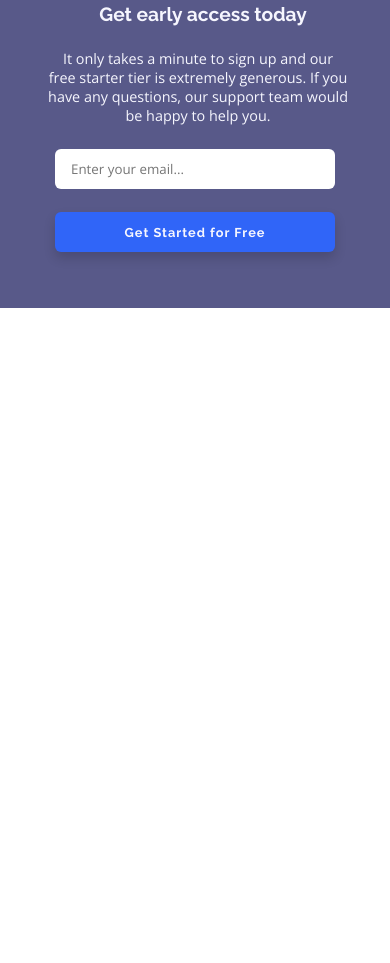
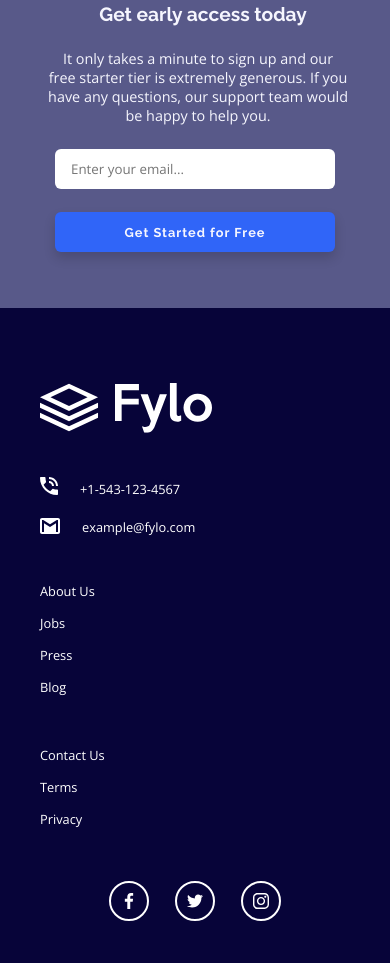
Before and after one commit to aaronpaulgz/fm-fylo-landing, a plain HTML site: page index.html in a window 390 px wide. Shown: the part 1792-2755 px from the top of the page. Before the commit the page ends 2100 px from the top, so only its background shows below. Drawn offline with nearby package versions, Linux system fonts and the light colour scheme.

Commit message:
Mobile ready

```diff
--- a/index.html
+++ b/index.html
@@ -148,6 +148,63 @@
         <button class="eaccess_btn" onclick="">Get Started for Free</button>
       </form>
     </section>
+    <footer class="footer">
+      <div class="footer_down">
+        <div class="footer_logo">
+          <img src="./images/logowhite.svg" alt="Fylo logo" />
+        </div>
+        <div class="footer_contact">
+          <div class="contact">
+            <figure>
+              <img src="./images/icon-phone.svg" alt="" />
+            </figure>
+            <p>+1-543-123-4567</p>
+          </div>
+          <div class="contact">
+            <figure>
+              <img src="./images/icon-email.svg" alt="" />
+            </figure>
+            <p>example@fylo.com</p>
+          </div>
+        </div>
+        <ul class="links">
+          <a href="#">
+            <li>About Us</li>
+          </a>
+          <a href="#">
+            <li>Jobs</li>
+          </a>
+          <a href="#">
+            <li>Press</li>
+          </a>
+          <a href="#">
+            <li>Blog</li>
+          </a>
+        </ul>
+        <ul class="links">
+          <a href="#">
+            <li>Contact Us</li>
+          </a>
+          <a href="#">
+            <li>Terms</li>
+          </a>
+          <a href="#">
+            <li>Privacy</li>
+          </a>
+        </ul>
+        <div class="rrss">
+          <figure>
+            <img class="fb" src="./images/facebook.svg" alt="" />
+          </figure>
+          <figure>
+            <img class="tw" src="./images/twitter.svg" alt="" />
+          </figure>
+          <figure>
+            <img class="ig" src="./images/instagram.svg" alt="" />
+          </figure>
+        </div>
+      </div>
+    </footer>
   </body>
   <script src="./index.js"></script>
 </html>
--- a/styles/styles.css
+++ b/styles/styles.css
@@ -300,3 +300,100 @@
   -moz-box-shadow: 0px 6px 12px 0px rgba(0, 0, 0, 0.16);
   box-shadow: 0px 6px 12px 0px rgba(0, 0, 0, 0.16);
 }
+
+.footer {
+  background-color: var(--Very-Dark-Blue);
+  width: 100%;
+  display: flex;
+  flex-direction: column;
+  align-items: center;
+  padding-bottom: 42px;
+  color: white;
+}
+
+.footer_down {
+  width: 310px;
+}
+
+.footer_logo {
+  width: 100%;
+  margin: 72px 0 20px 0;
+}
+
+.footer_logo > img {
+  width: 172px;
+  height: 56px;
+  /* filter: invert(1); */
+  filter: grayscale(100%);
+  filter: brightness(5);
+  filter: contrast(3);
+}
+
+.footer_location figure {
+  margin: 0 24px 0 0;
+}
+
+.footer_location > p {
+  font-size: 0.8rem;
+  line-height: 1.4rem;
+}
+
+.footer_contact {
+  display: flex;
+  flex-direction: column;
+}
+
+.contact {
+  display: flex;
+  align-items: center;
+  margin: 16px 0 0 0;
+}
+
+.contact figure {
+  margin: 0 22px 0 0;
+}
+
+.contact > p {
+  font-size: 0.8rem;
+  line-height: 1.4rem;
+  color: white;
+}
+
+.links {
+  margin: 36px 0 0 0;
+}
+
+.links a {
+  text-decoration: none;
+  font-size: 0.8rem;
+  line-height: 2rem;
+}
+
+.links a li {
+  color: white;
+  list-style: none;
+}
+
+.rrss {
+  display: flex;
+  margin: 46px auto 0;
+  justify-content: space-evenly;
+  width: 200px;
+}
+
+.rrss figure {
+  width: 40px;
+  height: 40px;
+  margin: 0 12px;
+  border-radius: 50%;
+  border: solid 2px white;
+  padding: 6px;
+  display: flex;
+  justify-content: center;
+  align-items: center;
+}
+
+.rrss figure img {
+  width: 16px;
+  height: 16px;
+}
```
Also changed, not shown: images/facebook.svg (added), images/instagram.svg (added), images/logowhite.svg (added), images/twitter.svg (added).
